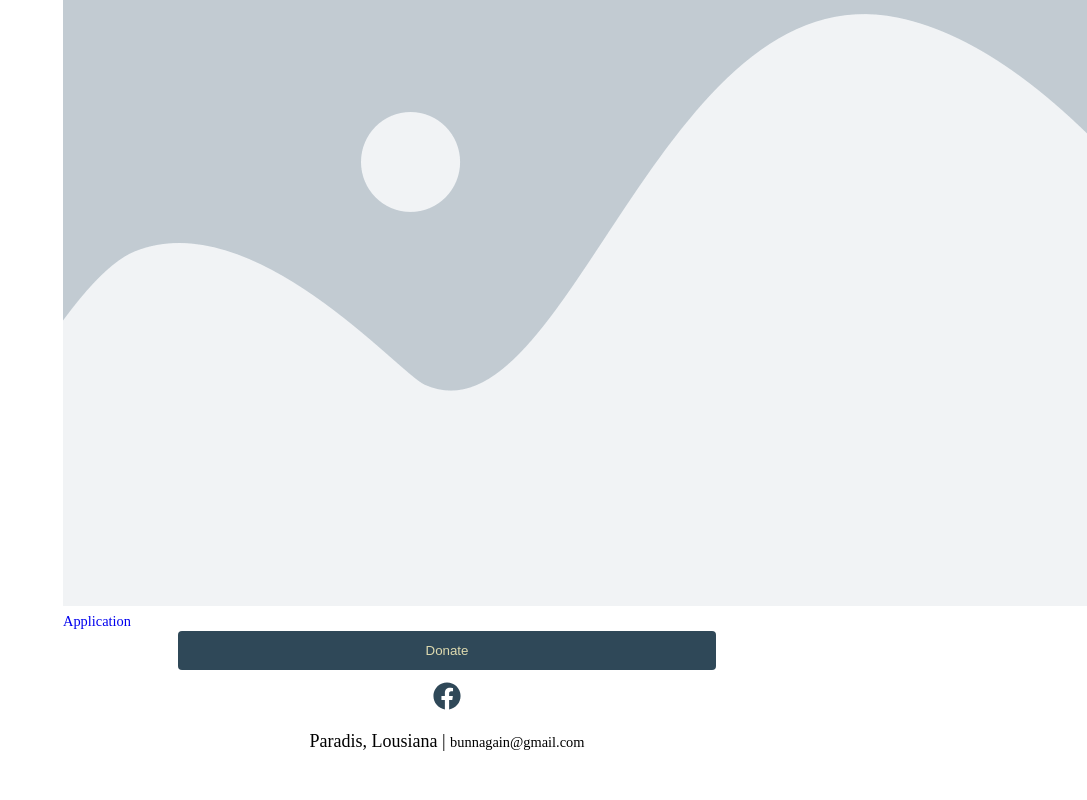
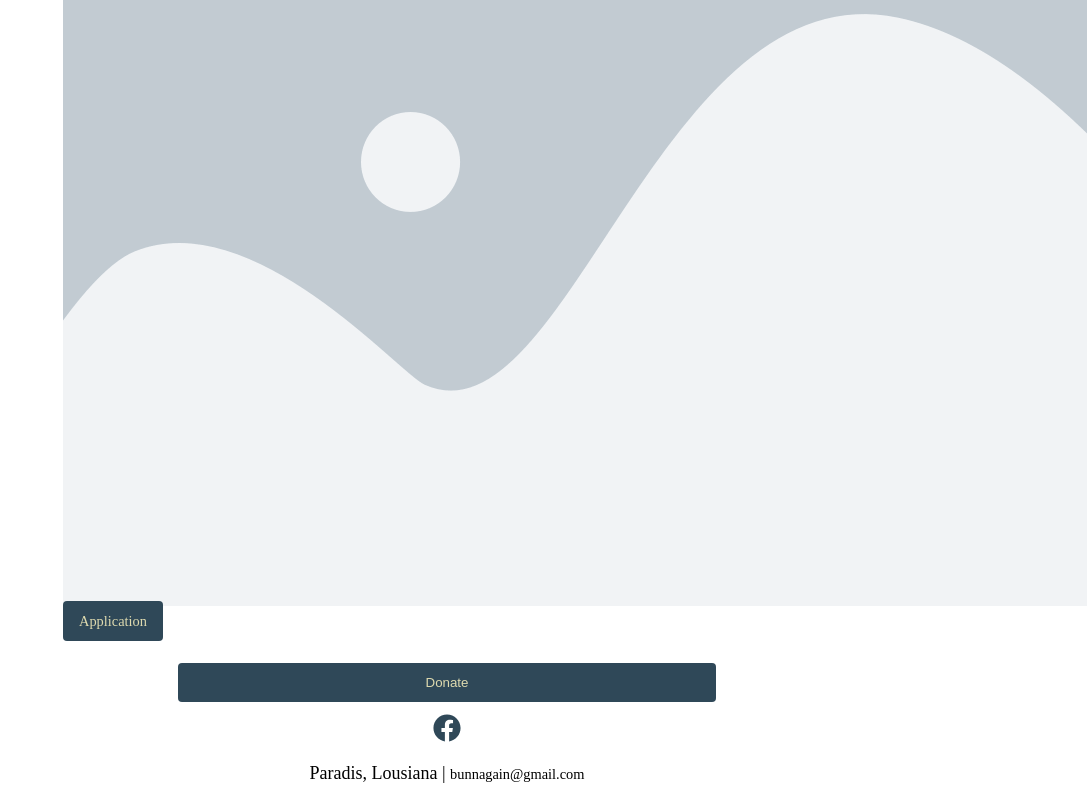
Before and after one commit to sherlineau/bunnagain, a React (Vite) app in the folder frontend/: page /adopt in a window 1280 px wide. Shown: the part 3126-3926 px from the top of the page, without its empty margins (193-1280 px from the left). Before the commit the page ends 3894 px from the top, so only its background shows below. Built offline with nearby package versions, Linux system fonts and the light colour scheme; the HTML template or start-up script is replaced by a standard one.

Commit message:
refractor button into reusable component

```diff
--- /dev/null
+++ b/frontend/src/components/Button/index.css
@@ -0,0 +1,17 @@
+
+.button {
+    background-color: var(--clr-background);
+    color: var(--clr-text);
+    border: none;
+    padding: .75rem 1rem;
+    width: 70%;
+    margin: auto;
+    margin-bottom: .5rem;
+    border-radius: .25rem;
+}
+
+.button:hover {
+    background-color: var(--clr-accent);
+    transition: background-color var(--transition);
+
+}
--- /dev/null
+++ b/frontend/src/components/Button/index.jsx
@@ -0,0 +1,10 @@
+import "./index.css"
+
+const index = (props) => {
+    const {text} = props
+  return (
+    <button className='button'>{text}</button>
+  )
+}
+
+export default index
--- a/frontend/src/components/Footer/index.css
+++ b/frontend/src/components/Footer/index.css
@@ -1,22 +1,6 @@
 .footer {
+    margin-top: 2rem;
     text-align: center;
-}
-
-.donate {
-    background-color: var(--clr-background);
-    color: var(--clr-text);
-    border: none;
-    padding: .75rem 1rem;
-    width: 70%;
-    margin: auto;
-    margin-bottom: .5rem;
-    border-radius: .25rem;
-}
-
-.donate:hover {
-    background-color: var(--clr-accent);
-    transition: background-color var(--transition);
-
 }
 
 .socials {
--- a/frontend/src/components/Footer/index.jsx
+++ b/frontend/src/components/Footer/index.jsx
@@ -1,10 +1,11 @@
 import "./index.css";
 import { FaFacebook } from "react-icons/fa";
+import Button from '../Button'
 
 const index = () => {
   return (
     <div className="footer container">
-      <button className="donate">Donate</button>
+      <Button text="Donate" />
       <div className="socials">
         <a href="https://www.facebook.com/BunnAgain/" target="__blank" className="social-icons"><FaFacebook/></a>
         {/* <a href="">svg</a>
```
